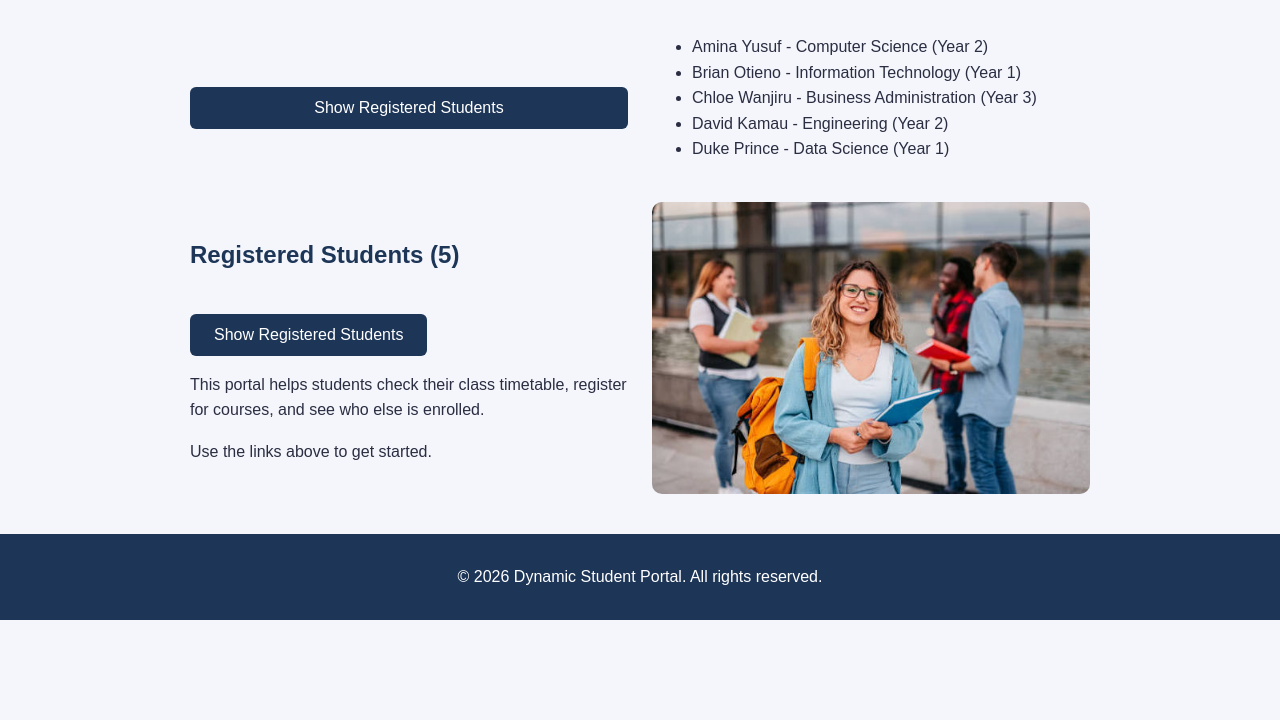
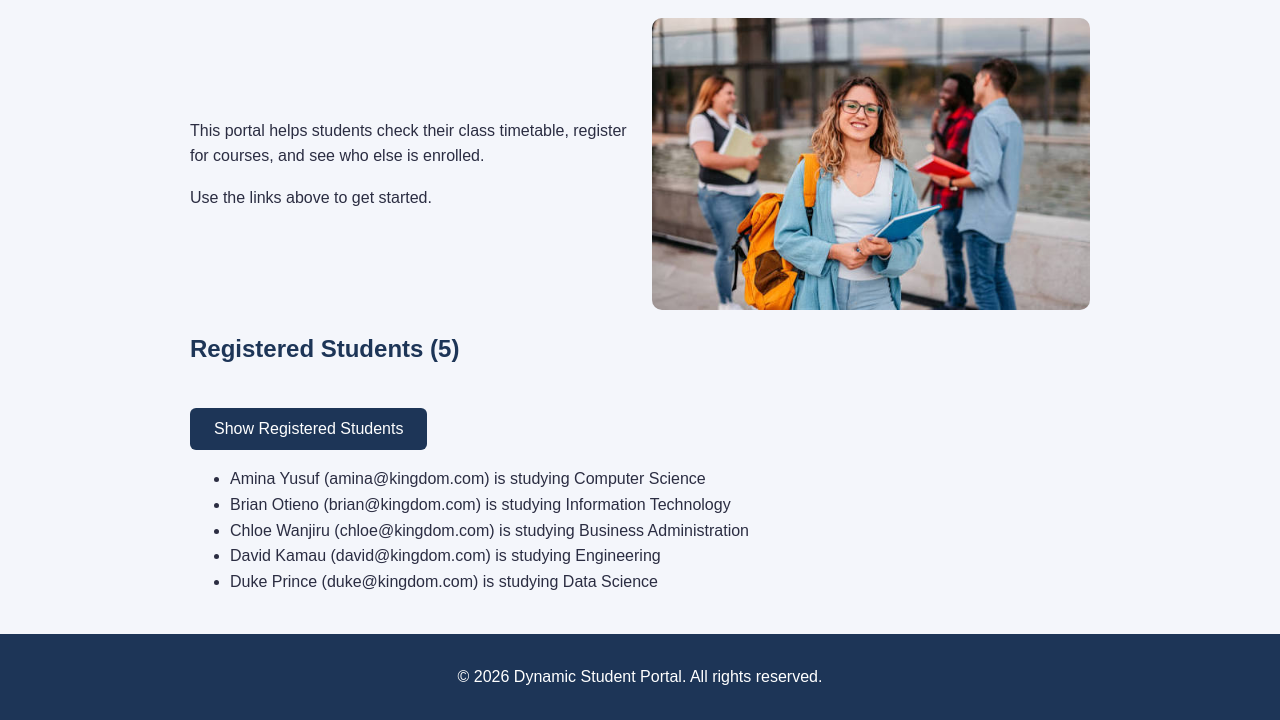
Before and after one commit to dmbaluka-ops/dynamic-student-portal, a plain HTML site: page index.html in a window 1280 px wide. Both pictures are taken after a click on the button "Show Registered Students". Shown: the part 125-845 px from the top of the page. Before the commit the page ends 800 px from the top, so only its background shows below. Drawn offline with Linux system fonts and the light colour scheme.

Commit message:
Add Student class and Fetch-based student list

```diff
--- a/index.html
+++ b/index.html
@@ -4,9 +4,7 @@
   <meta charset="UTF-8">
   <meta name="viewport" content="width=device-width, initial-scale=1.0">
   <title>Dynamic Student Portal</title>
-
   <link rel="stylesheet" href="styles.css">
-
 </head>
 <body>
 
@@ -23,13 +21,7 @@
     <h1>Welcome to the Student Portal</h1>
 
     <div class="home-grid">
-    <button id="show-students">Show Registered Students</button>
-<ul id="student-list"></ul>
       <div class="home-text">
-     <h2 id="student-heading">Registered Students</h2>
-<button id="show-students">Show Registered Students</button>
-<p id="status-message"></p>
-<ul id="student-list"></ul>
         <p>
           This portal helps students check their class timetable,
           register for courses, and see who else is enrolled.
@@ -39,11 +31,17 @@
 
       <img src="banner.jpg" alt="Students studying together on campus">
     </div>
+
+    <h2 id="student-heading">Registered Students</h2>
+    <button id="show-students">Show Registered Students</button>
+    <p id="status-message"></p>
+    <ul id="student-list"></ul>
   </main>
 
   <footer>
     <p>&copy; 2026 Dynamic Student Portal. All rights reserved.</p>
   </footer>
+
   <script src="script.js"></script>
 
 </body>
--- a/script.js
+++ b/script.js
@@ -18,13 +18,32 @@ if (yearOfStudy === 1) {
 for (let i = 1; i <= 5; i++) {
   console.log("Count: " + i);
 }
+
+// ---------- Lab 10: Student class ----------
+
+class Student {
+  constructor(name, email, course) {
+    this.name = name;
+    this.email = email;
+    this.course = course;
+  }
+
+  getSummary() {
+    return this.name + " (" + this.email + ") is studying " + this.course;
+  }
+}
+
+// Quick test: open the console to see the result
+const testStudent = new Student("Amina Yusuf", "amina@example.com", "Computer Science");
+console.log(testStudent.getSummary());
+
 // ---------- Lab 9: students loaded from JSON ----------
 
 // Adds ONE student object to the page
 function addStudentToPage(student) {
   const list = document.getElementById("student-list");
   const item = document.createElement("li");
-  item.textContent = student.name + " - " + student.course + " (Year " + student.year + ")";
+  item.textContent = student.getSummary();
   list.appendChild(item);
 }
 
@@ -53,7 +72,11 @@ async function loadStudents() {
       throw new Error("Server replied with status " + response.status);
     }
 
-    const students = await response.json();
+    const data = await response.json();
+    const students = data.map(function (s) {
+      return new Student(s.name, s.email, s.course);
+    });
+
     message.textContent = "";
     displayAllStudents(students);
   } catch (error) {
--- a/students.json
+++ b/students.json
@@ -1,7 +1,7 @@
 [
-  { "name": "Amina Yusuf", "course": "Computer Science", "year": 2 },
-  { "name": "Brian Otieno", "course": "Information Technology", "year": 1 },
-  { "name": "Chloe Wanjiru", "course": "Business Administration", "year": 3 },
-  { "name": "David Kamau", "course": "Engineering", "year": 2 },
-  { "name": "Duke Prince", "course": "Data Science", "year": 1 }
+  { "name": "Amina Yusuf", "email": "amina@kingdom.com", "course": "Computer Science", "year": 2 },
+  { "name": "Brian Otieno", "email": "brian@kingdom.com", "course": "Information Technology", "year": 1 },
+  { "name": "Chloe Wanjiru", "email": "chloe@kingdom.com", "course": "Business Administration", "year": 3 },
+  { "name": "David Kamau", "email": "david@kingdom.com", "course": "Engineering", "year": 2 },
+  { "name": "Duke Prince", "email": "duke@kingdom.com", "course": "Data Science", "year": 1 }
 ]
```
Lines whose indentation alone changed are shown as unchanged.
